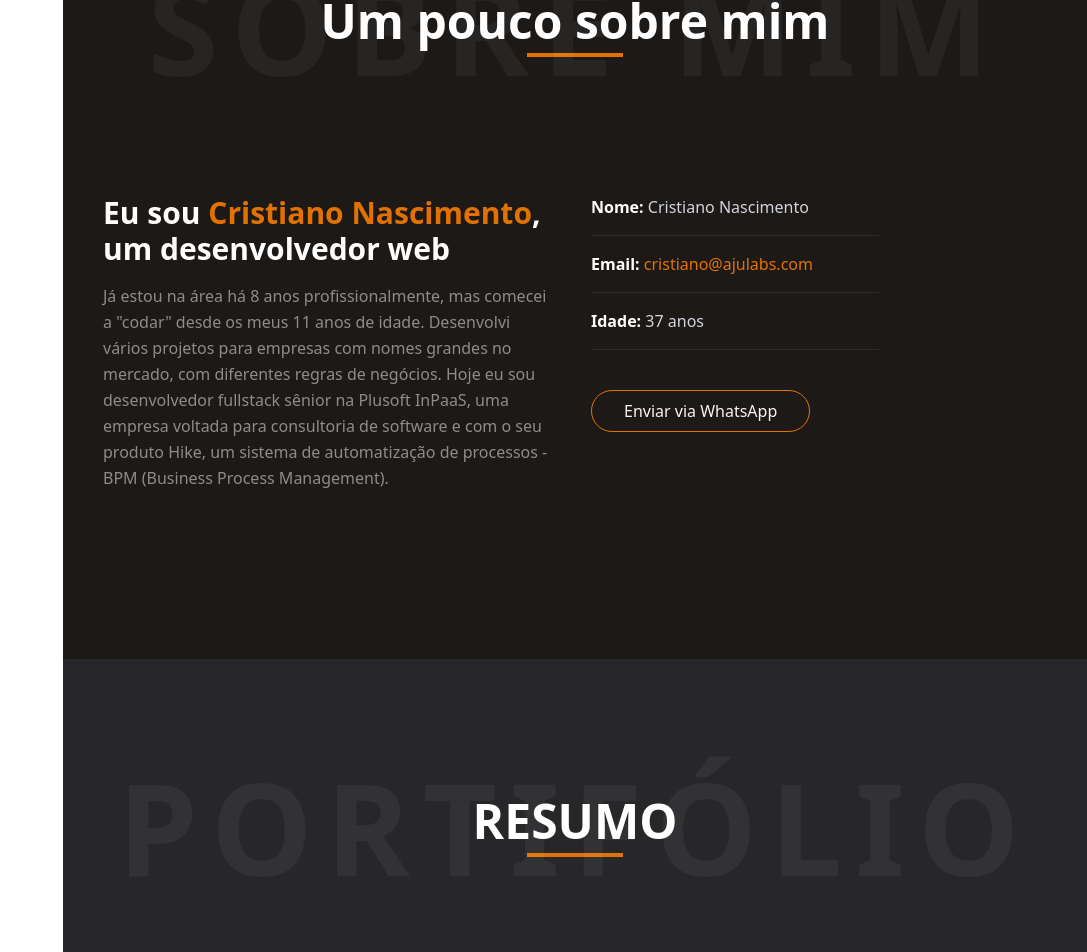
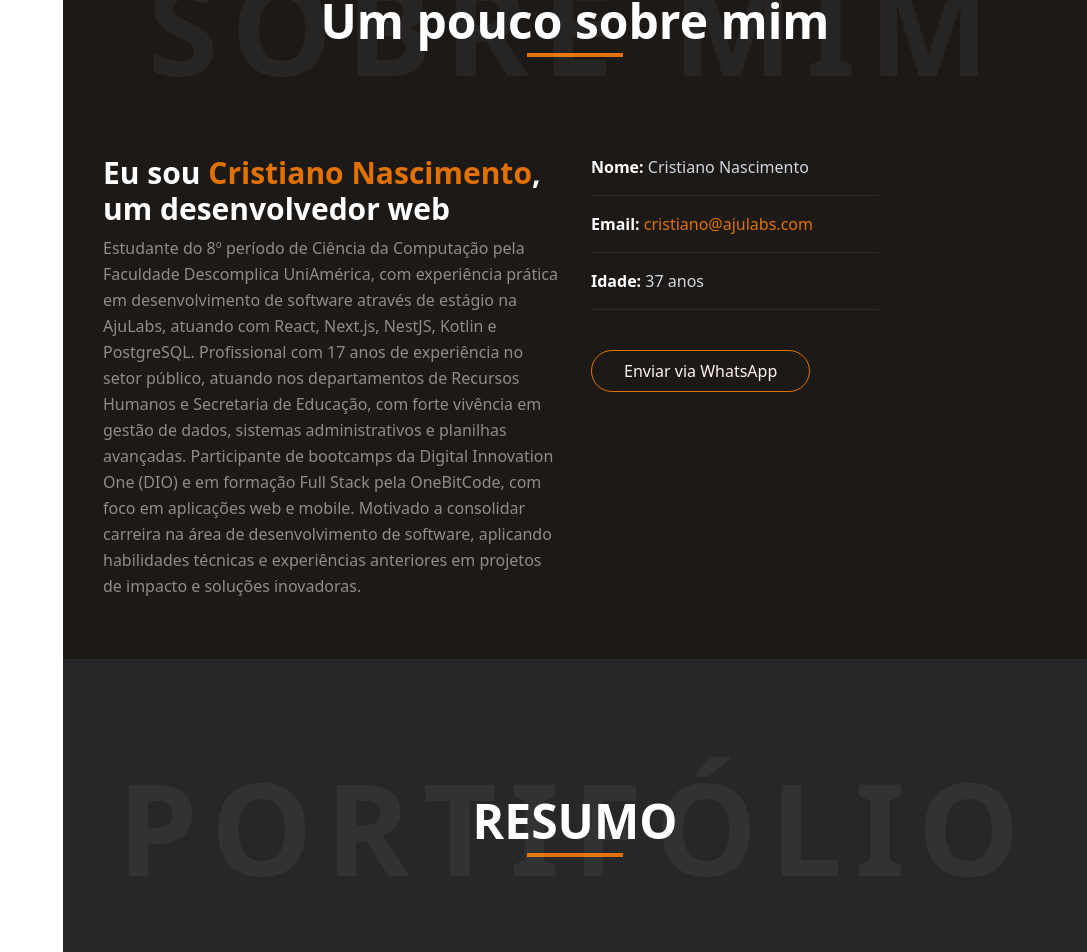
Before and after one commit to cristianoceke/Cristiano-Nascimento---Portif-lio, a Next.js app: page / in a window 1280 px wide. Shown: the part 941-1893 px from the top of the page, without its empty margins (193-1280 px from the left). Built offline with nearby package versions, Linux system fonts and the light colour scheme.

Commit message:
update text

```diff
--- a/src/app/page.tsx
+++ b/src/app/page.tsx
@@ -34,15 +34,17 @@ export default function Home() {
           </div>
         </div>
 
-        <div className="mt-10 grid grid-cols-1 md:grid-cols-2 gap-8 text-gray-300">
+        <div className="grid grid-cols-1 md:grid-cols-2 gap-8 text-gray-300">
           <div>
-            <h3 className="text-3xl font-bold text-white mb-4">
+            <h3 className="text-3xl font-bold text-white mb-2">
               Eu sou <span className="text-3xl text-amber-600">Cristiano Nascimento</span>, um desenvolvedor web
             </h3>
 
             <p className="leading-relaxed text-white/50">
-              Já estou na área há 8 anos profissionalmente, mas comecei a "codar" desde os meus 11 anos de idade. Desenvolvi vários projetos para empresas com nomes grandes no mercado, com diferentes regras de negócios.
-              Hoje eu sou desenvolvedor fullstack sênior na Plusoft InPaaS, uma empresa voltada para consultoria de software e com o seu produto Hike, um sistema de automatização de processos - BPM (Business Process Management).
+              Estudante do 8º período de Ciência da Computação pela Faculdade Descomplica UniAmérica, com experiência prática em desenvolvimento de software através de estágio na AjuLabs, atuando com React, Next.js, NestJS, Kotlin e PostgreSQL.
+              Profissional com 17 anos de experiência no setor público, atuando nos departamentos de Recursos Humanos e Secretaria de Educação, com forte vivência em gestão de dados, sistemas administrativos e planilhas avançadas.
+              Participante de bootcamps da Digital Innovation One (DIO) e em formação Full Stack pela OneBitCode, com foco em aplicações web e mobile.
+              Motivado a consolidar carreira na área de desenvolvimento de software, aplicando habilidades técnicas e experiências anteriores em projetos de impacto e soluções inovadoras.
             </p>
           </div>
 
```
